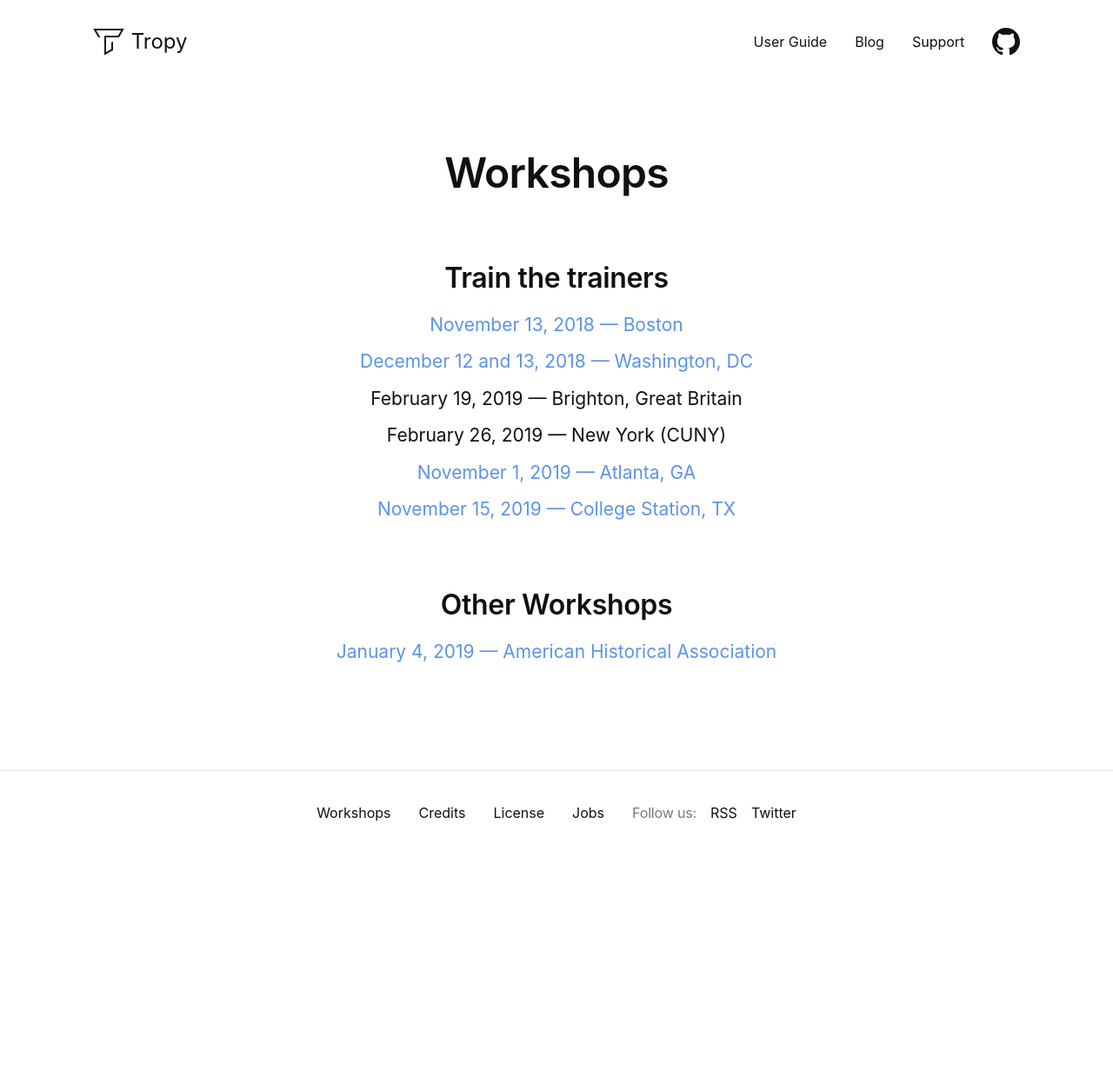
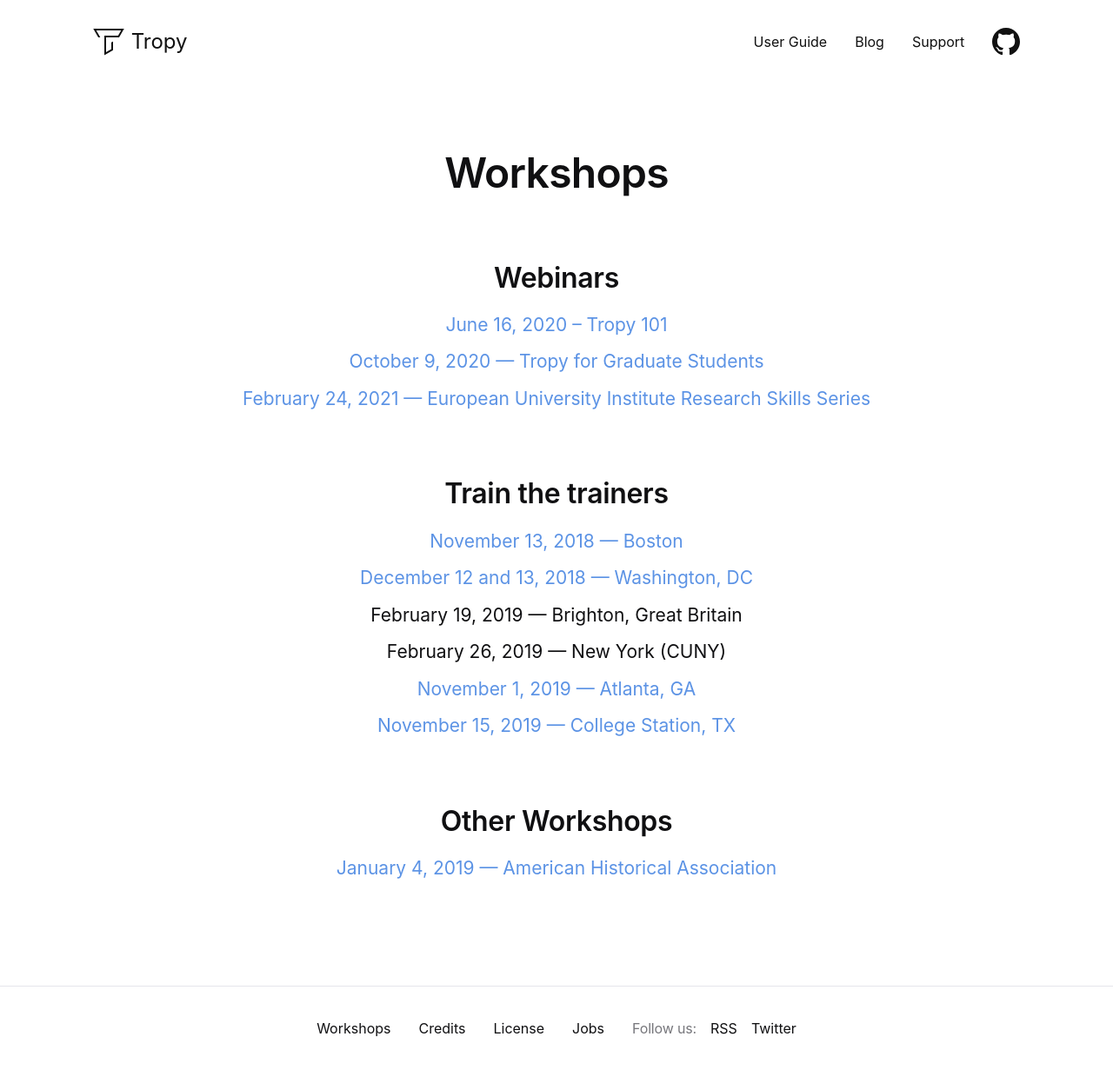
Before and after one commit to tropy/tropy.github.io, a Jekyll site: the page built from workshops.md, in a window 1280 px wide. Shown: the whole page at 87% size. Built offline with Jekyll 4.4.1, drawn with Linux system fonts in a browser that asks for light colours; our own code applies the rules of GitHub Pages for plain Markdown files; before the commit the page ends 983 px from its top, so only the background shows below that.

Commit message:
Add webinars to workshops page.

```diff
--- a/workshops.md
+++ b/workshops.md
@@ -4,6 +4,13 @@
 ---
 
 # Workshops
+
+## Webinars
+
+- [June 16, 2020 – Tropy 101](https://www.youtube.com/watch?v=jWjP90EWHkQ)
+- [October 9, 2020 — Tropy for Graduate Students](https://www.youtube.com/watch?v=yppPfY9Vb48)
+- [February 24, 2021 — European University Institute Research Skills Series](https://www.eui.eu/events/detail?eventid=535889)
+
 
 ## Train the trainers
 
```
